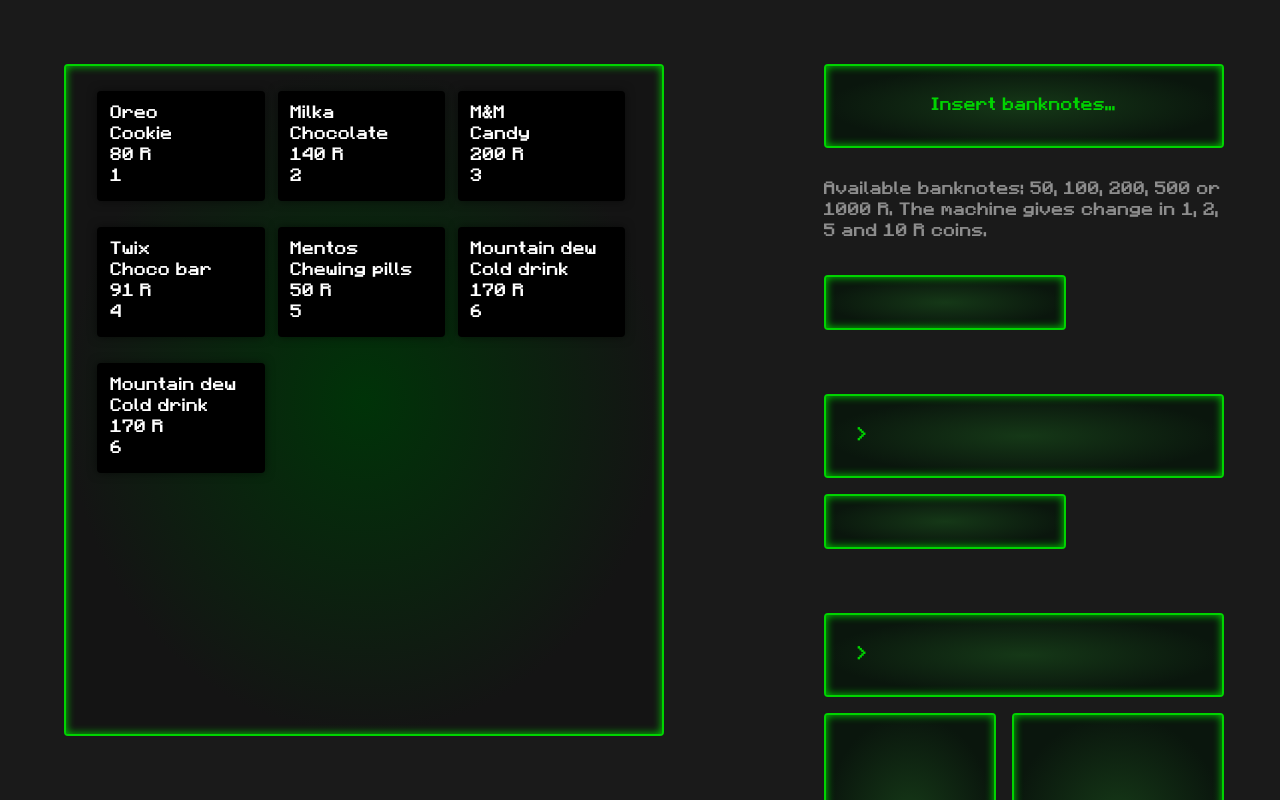
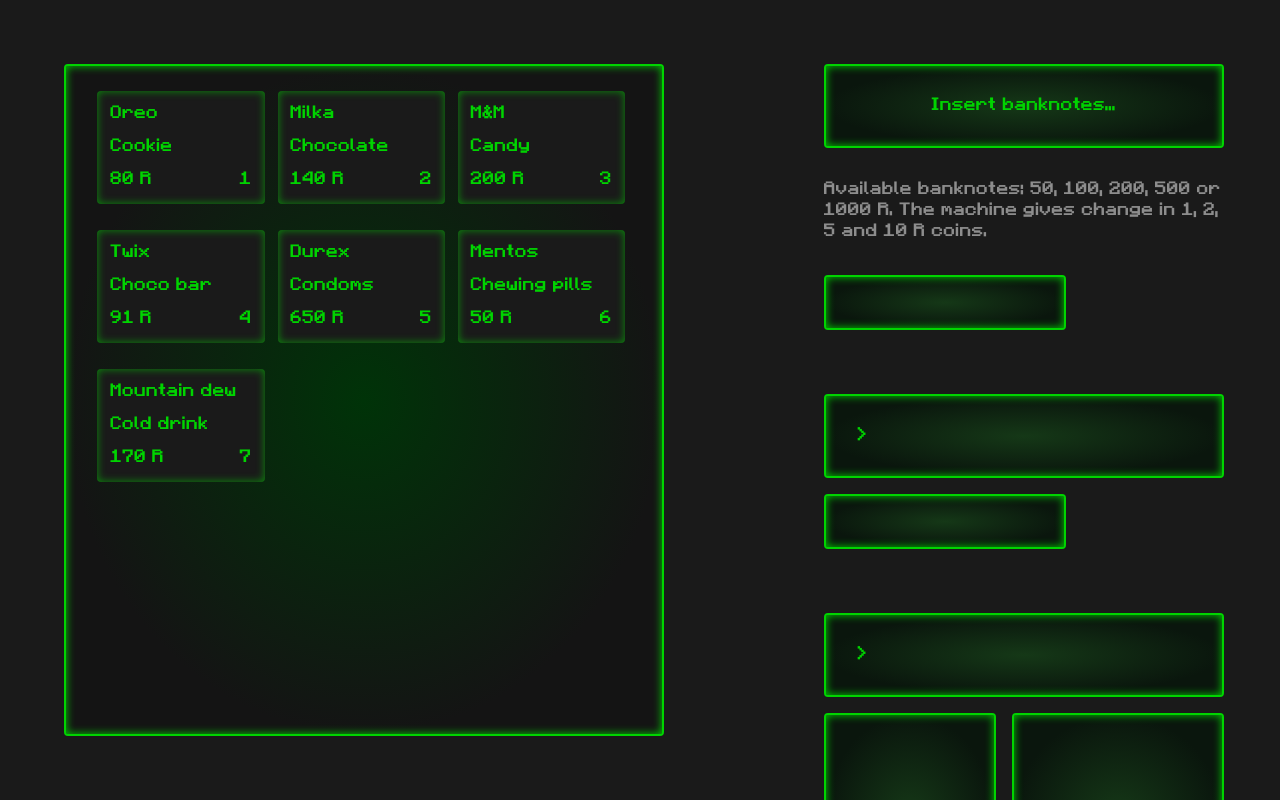
Before and after one commit to AlexandrVinogradov/vending-machine-react-redux, a React (Create React App) app: page / in a window 1280 px wide. Shown: the top 800 px of the page. Built offline with nearby package versions, Linux system fonts and the light colour scheme.

Commit message:
added product style

```diff
--- a/src/App.js
+++ b/src/App.js
@@ -12,9 +12,9 @@
       { name: 'Milka', price: 140, desc: 'Chocolate', id: 2 },
       { name: 'M&M', price: 200, desc: 'Candy', id: 3 },
       { name: 'Twix', price: 91, desc: 'Choco bar', id: 4 },
-      { name: 'Mentos', price: 50, desc: 'Chewing pills', id: 5 },
-      { name: 'Mountain dew', price: 170, desc: 'Cold drink', id: 6 },
-      { name: 'Mountain dew', price: 170, desc: 'Cold drink', id: 6 },
+      { name: 'Durex', price: 650, desc: 'Condoms', id: 5 },
+      { name: 'Mentos', price: 50, desc: 'Chewing pills', id: 6 },
+      { name: 'Mountain dew', price: 170, desc: 'Cold drink', id: 7 },
     ],
     change: 0,
     balance: 0,
--- a/src/componets/ProductList/ProductList.jsx
+++ b/src/componets/ProductList/ProductList.jsx
@@ -9,8 +9,10 @@
           {/* or doesnt need? */}
           <span className={s.product__name}>{props.name}</span>
           <span className={s.product__desc}>{props.desc}</span>
-          <span className={s.product__prise}>{props.price + ' R'}</span>
-          <span className={s.product__name}>{props.id}</span>
+          <div className={s.product__info}>
+            <span className={s.product__info_price}>{props.price + ' R'}</span>
+            <span className={s.product__info_name}>{props.id}</span>
+          </div>
         </div>
       </li>
     </>
--- a/src/componets/ProductList/ProductList.module.scss
+++ b/src/componets/ProductList/ProductList.module.scss
@@ -31,9 +31,17 @@
   display: -webkit-flex;
   font-weight: bold;
   padding: 13px;
-  background: black;
-  color: white;
+  background: #1A1A1A;
+  color: #00D400;
   margin-bottom: 10px;
-  box-shadow: 0 0 10px rgba(0,0,0,0.5);
+  box-shadow: inset 0px 0px 8px rgba(0, 212, 0, 0.637);
   border-radius: 4px;
 }
+.product__desc {
+  padding-top: 12px;
+}
+.product__info {
+  display: flex;
+ justify-content: space-between;
+ padding-top: 12px;
+}
```
